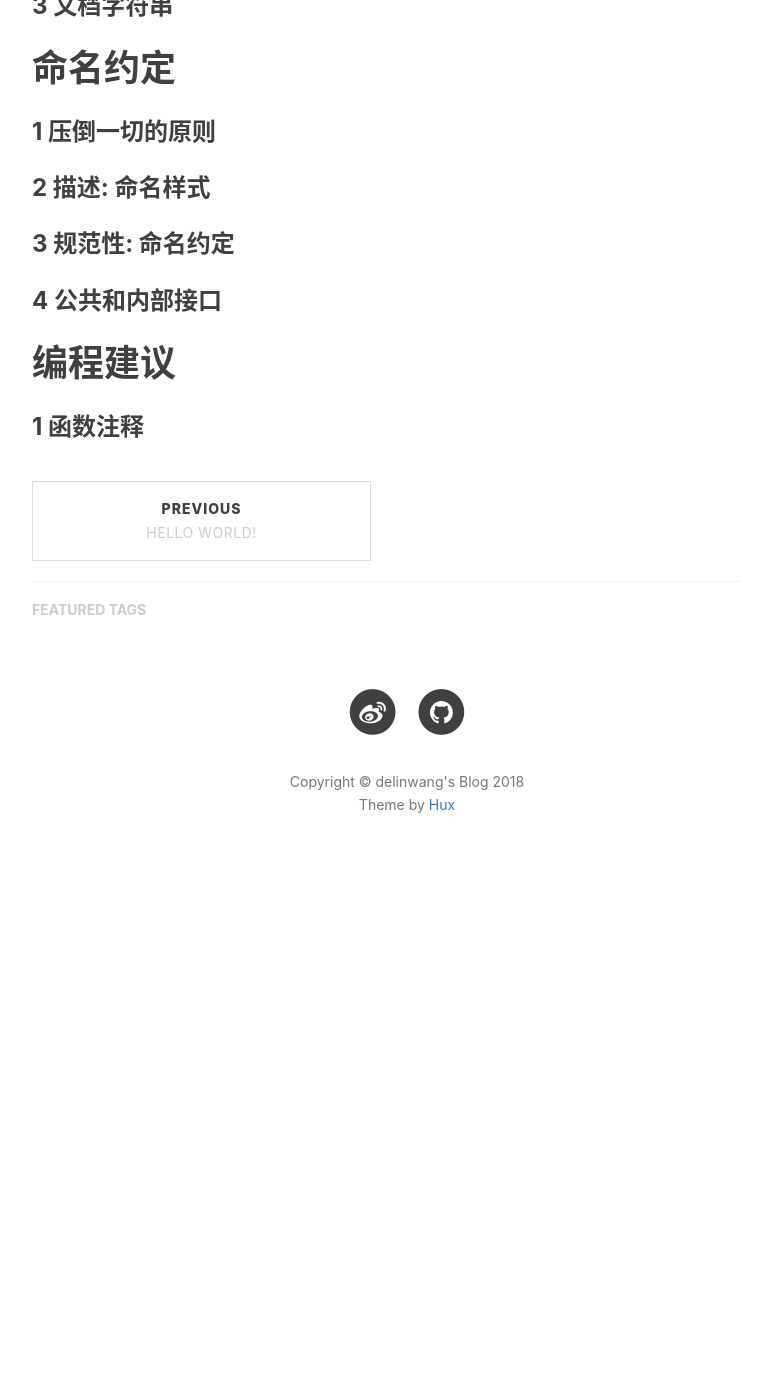
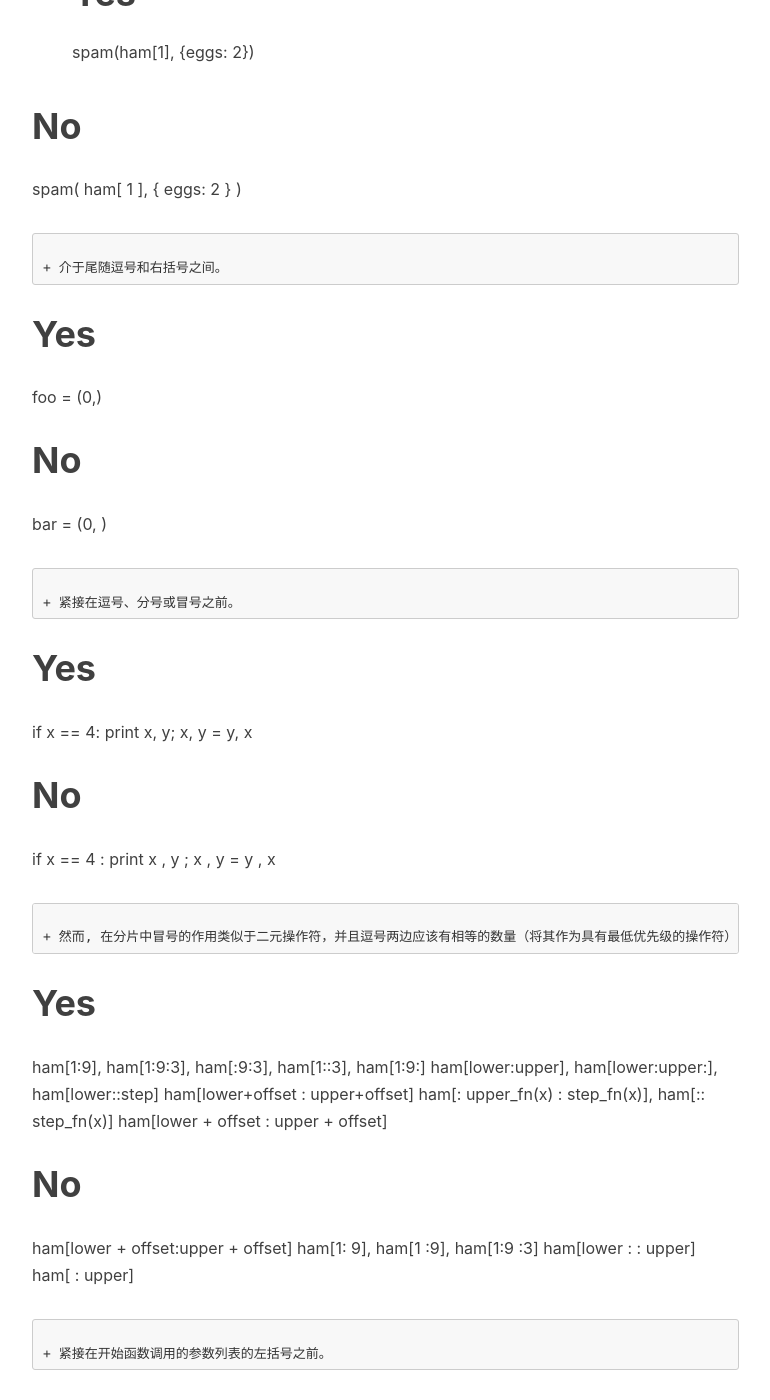
Before and after one commit to wangdelin/wangdelin.github.io, a Jekyll site: the page built from _posts/2018-1-10-pep8-style-guide-for-python-code.markdown, in a window 1280 px wide and 1400 px high, scrolled down 5386 px. Shown: the whole window, without its empty margins (233-1003 px from the left). Built offline with Jekyll 4.4.1, drawn with Linux system fonts in a browser that asks for light colours; nearby versions of some CDN libraries; comment, search, counter and statistics services are not loaded; before the commit the page ends 6295 px from its top, so only the background shows below that; some of the changed text lies outside the part shown.

Commit message:
添加翻译

````diff
--- a/_posts/2018-1-10-pep8-style-guide-for-python-code.markdown
+++ b/_posts/2018-1-10-pep8-style-guide-for-python-code.markdown
@@ -196,11 +196,91 @@ import sys
 
 # 字符串引用
 
-### 1 Pet Peeves
+在Python中, 单引号字符串与双引号字符串是一样的。PEP并没有对此提出建议。选择一个规则并坚持下去。但是，当字符串中包含单引号或者双引号时，使用另外一种来避免使用反斜杆。它可提高可读性。
+
+对于三引号字符串，总是使用双引号来保持与PEP 257中的docstring约定一致。
+
+# 表达式和语句中的空白
+
+### 1 个人小怪癖
+
+在下列情况下避免多余的空白:
+
++ 括号，方括号，大括号内部紧接的地方。
+```
+# Yes
+spam(ham[1], {eggs: 2})
+
+# No
+spam( ham[ 1 ], { eggs: 2 } )
+```
+
++ 介于尾随逗号和右括号之间。
+```
+# Yes
+foo = (0,)
+
+# No
+bar = (0, )
+```
+
++ 紧接在逗号、分号或冒号之前。
+```
+# Yes
+if x == 4: print x, y; x, y = y, x
+
+# No
+if x == 4 : print x , y ; x , y = y , x
+```
+
++ 然而, 在分片中冒号的作用类似于二元操作符，并且逗号两边应该有相等的数量（将其作为具有最低优先级的操作符）.在扩展分片中，两个冒号都必须提供相同数量的空白。例外: 当一个分片参数省略，空白也应省略。
+```
+# Yes
+ham[1:9], ham[1:9:3], ham[:9:3], ham[1::3], ham[1:9:]
+ham[lower:upper], ham[lower:upper:], ham[lower::step]
+ham[lower+offset : upper+offset]
+ham[: upper_fn(x) : step_fn(x)], ham[:: step_fn(x)]
+ham[lower + offset : upper + offset]
+
+# No
+ham[lower + offset:upper + offset]
+ham[1: 9], ham[1 :9], ham[1:9 :3]
+ham[lower : : upper]
+ham[ : upper]
+```
+
++ 紧接在开始函数调用的参数列表的左括号之前。
+```
+# Yes
+spam(1)
+
+# No
+spam (1)
+```
+
++ 紧接在开始索引或切片的左括号之前。
+```
+# Yes
+dct['key'] = lst[index]
+
+# No
+dct ['key'] = lst [index]
+```
+
++ 在赋值(或其他)运算符周围有多个空白, 以使其与另一个运算符对齐。
+```
+# Yes
+x = 1
+y = 2
+long_variable = 3
+
+# No
+x             = 1
+y             = 2
+long_variable = 3
+```
 
 ### 2 其他建议
-
-# 表达式和语句中的空白
 
 # 何时使用结尾逗号
 
````
